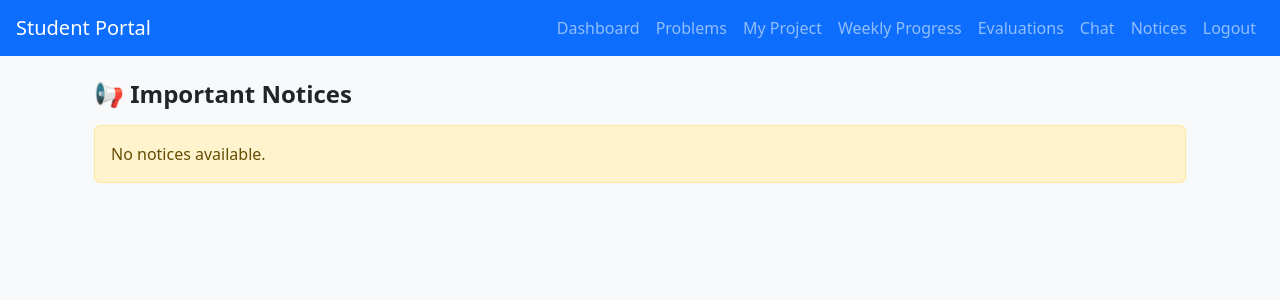
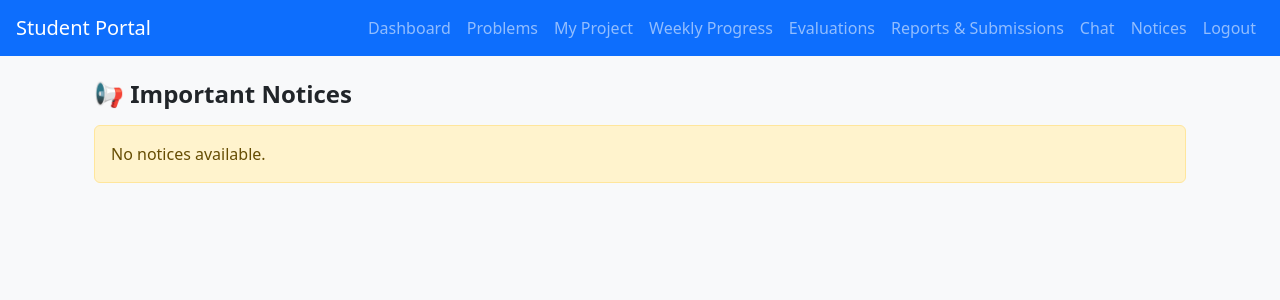
Before and after one commit to abhijithhv-rnsit/rnsit-multidisciplinary_project_2025-26, a Flask app: page /student/notices in a window 1280 px wide. Shown: the top 300 px of the page. Run offline with Flask 3, Linux system fonts and the light colour scheme; the visitor is signed in with stand-in values (Sample User, id 1); data that the repository does not hold is empty; some libraries are stand-ins or nearby versions.

Commit message:
Update student_base.html

```diff
--- a/templates/student_base.html
+++ b/templates/student_base.html
@@ -11,6 +11,7 @@
       <li class="nav-item"><a class="nav-link" href="/student/my-project">My Project</a></li>
       <li class="nav-item"><a class="nav-link" href="/student/weekly-progress">Weekly Progress</a></li>
       <li class="nav-item"><a class="nav-link" href="/student/evaluations">Evaluations</a></li>
+      <li class="nav-item"><a class="nav-link" href="/student/reports">Reports &amp; Submissions</a></li>
       <li class="nav-item"><a class="nav-link" href="/student/chat">Chat</a></li>
       <li class="nav-item"><a class="nav-link" href="/student/notices" >Notices</a></li>
       <li class="nav-item"><a class="nav-link" href="/student/logout">Logout</a></li>
```
